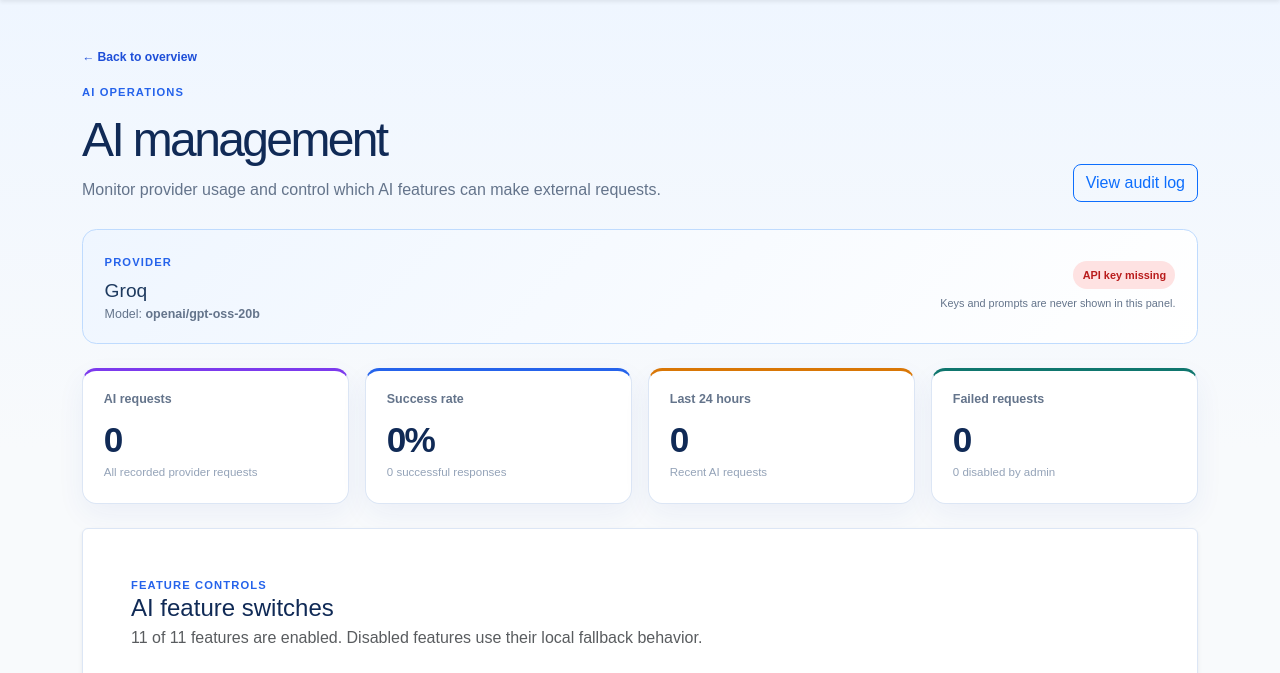
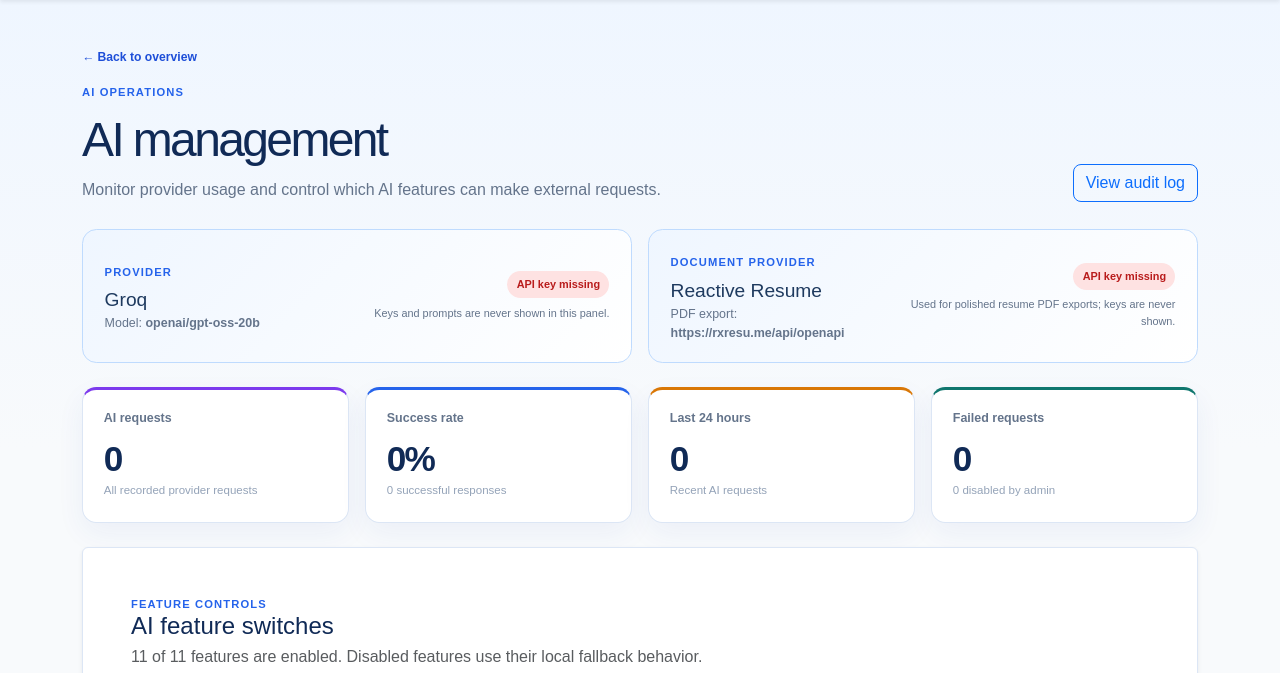
Before and after one commit to rohanadityasahoo/AI-Career-Portal, a Flask app: page /admin/ai in a window 1280 px wide. Shown: the part 78-751 px from the top of the page. Run offline with Flask 3, Linux system fonts and the light colour scheme; a user stored in the database is signed in; data that the repository does not hold is empty.

Commit message:
Add Reactive Resume to admin provider monitoring

```diff
--- a/ai_modules/reactive_resume.py
+++ b/ai_modules/reactive_resume.py
@@ -14,6 +14,11 @@ REACTIVE_TEMPLATES = {
 
 def _base_url():
     return os.getenv("REACTIVE_RESUME_API_URL", "https://rxresu.me/api/openapi").rstrip("/")
+
+
+def is_configured():
+    """Return whether the Reactive Resume API key is available."""
+    return bool(os.getenv("REACTIVE_RESUME_API_KEY", "").strip())
 
 
 def _headers():
@@ -90,7 +95,7 @@ def build_json_resume(draft, template_key="modern"):
 
 def export_pdf(draft, template_key="modern"):
     """Import a JSON Resume into Reactive Resume and return exported PDF bytes."""
-    if not os.getenv("REACTIVE_RESUME_API_KEY", "").strip():
+    if not is_configured():
         return None
     headers = _headers()
     base = _base_url()
--- a/routes/admin.py
+++ b/routes/admin.py
@@ -2,6 +2,7 @@ from functools import wraps
 import os
 
 from ai_modules.career_ai import is_configured
+from ai_modules.reactive_resume import is_configured as is_reactive_resume_configured
 from database.db import ensure_auth_schema, get_db_connection
 from database.db import AI_FEATURE_DEFINITIONS
 from flask import (
@@ -324,6 +325,11 @@ def ai_management():
       ai_configured=is_configured(),
       ai_model=os.getenv('GROQ_MODEL', 'openai/gpt-oss-20b').strip()
       or 'openai/gpt-oss-20b',
+      reactive_resume_configured=is_reactive_resume_configured(),
+      reactive_resume_url=os.getenv(
+          'REACTIVE_RESUME_API_URL',
+          'https://rxresu.me/api/openapi',
+      ).strip(),
       enabled_features=sum(1 for feature in features if feature['is_enabled']),
       feature_count=len(features),
       stats=stats,
--- a/templates/admin/ai.html
+++ b/templates/admin/ai.html
@@ -13,9 +13,19 @@
         {% include "admin/_messages.html" %}
         {% if error %}<div class="alert alert-warning" role="alert">{{ error }}</div>{% endif %}
 
-        <div class="admin-ai-health mb-4">
-            <div><span class="dashboard-eyebrow">Provider</span><h2>Groq</h2><p>Model: <strong>{{ ai_model }}</strong></p></div>
-            <div class="admin-ai-health-status"><span class="admin-status-badge {{ 'admin-status-active' if ai_configured else 'admin-status-suspended' }}">{{ 'API key configured' if ai_configured else 'API key missing' }}</span><small>Keys and prompts are never shown in this panel.</small></div>
+        <div class="row g-3 mb-4">
+            <div class="col-lg-6">
+                <div class="admin-ai-health h-100">
+                    <div><span class="dashboard-eyebrow">Provider</span><h2>Groq</h2><p>Model: <strong>{{ ai_model }}</strong></p></div>
+                    <div class="admin-ai-health-status"><span class="admin-status-badge {{ 'admin-status-active' if ai_configured else 'admin-status-suspended' }}">{{ 'API key configured' if ai_configured else 'API key missing' }}</span><small>Keys and prompts are never shown in this panel.</small></div>
+                </div>
+            </div>
+            <div class="col-lg-6">
+                <div class="admin-ai-health h-100">
+                    <div><span class="dashboard-eyebrow">Document provider</span><h2>Reactive Resume</h2><p>PDF export: <strong>{{ reactive_resume_url }}</strong></p></div>
+                    <div class="admin-ai-health-status"><span class="admin-status-badge {{ 'admin-status-active' if reactive_resume_configured else 'admin-status-suspended' }}">{{ 'API key configured' if reactive_resume_configured else 'API key missing' }}</span><small>Used for polished resume PDF exports; keys are never shown.</small></div>
+                </div>
+            </div>
         </div>
 
         <div class="row g-3 mb-4">
```
